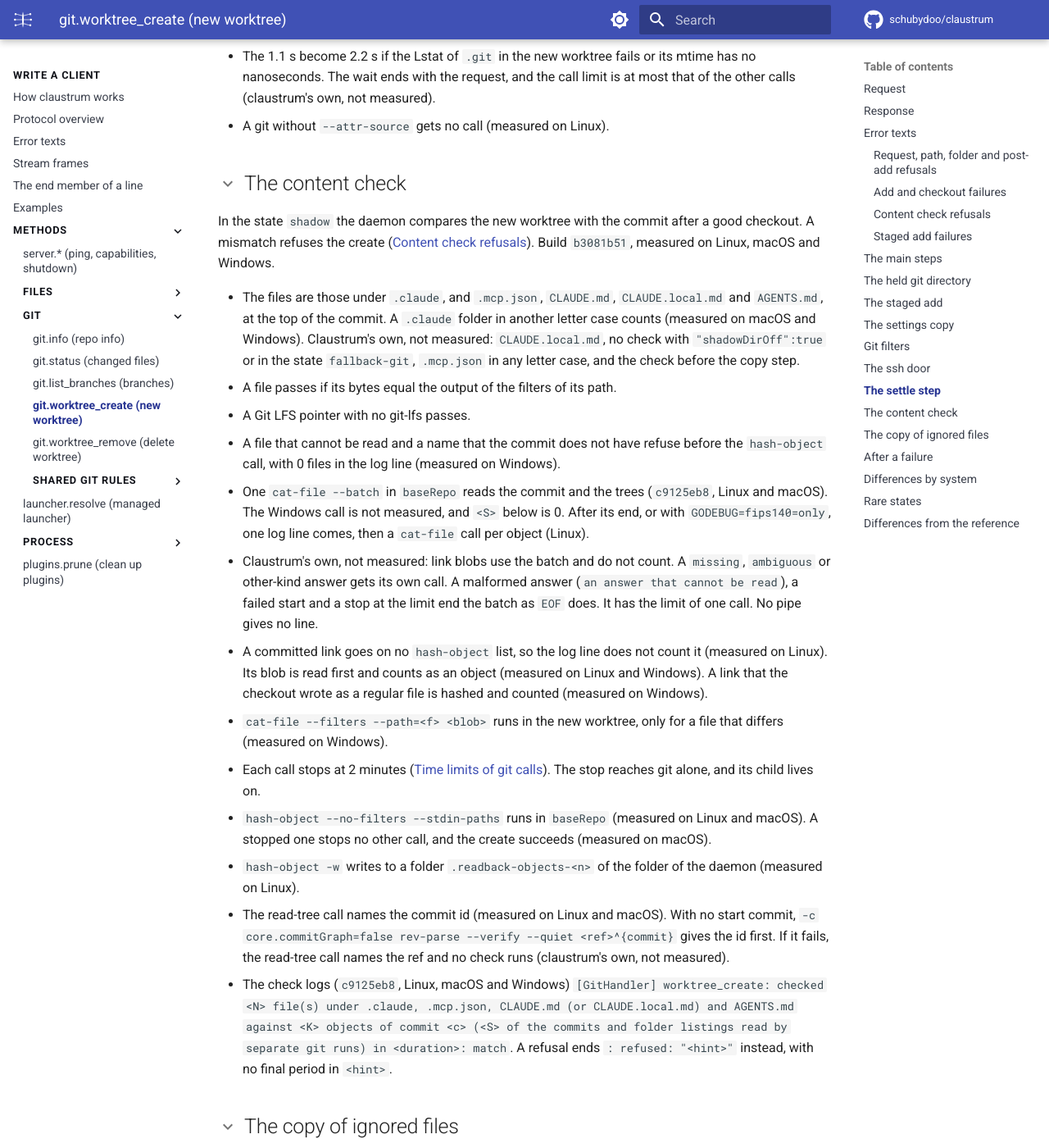
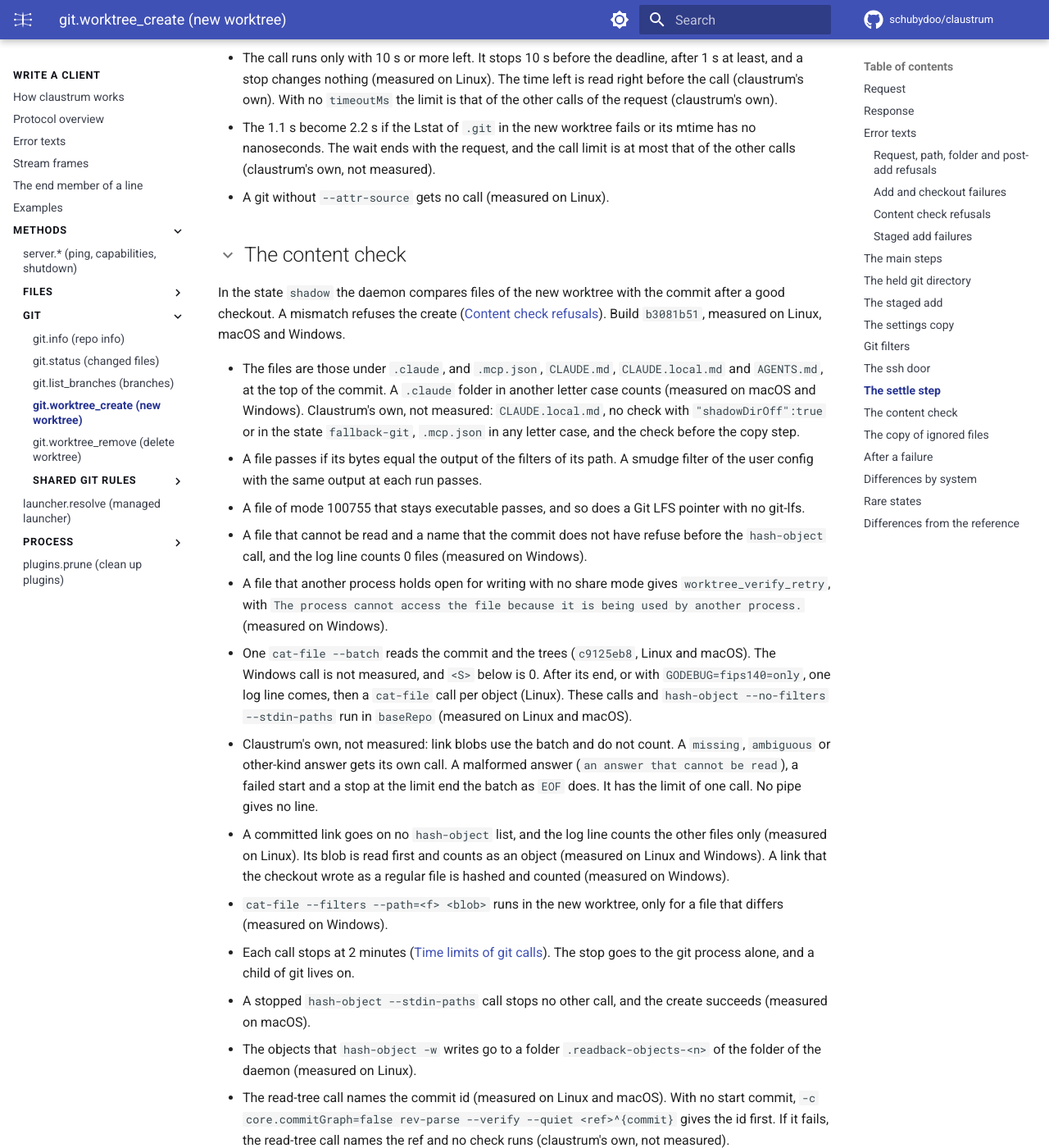
Before and after one commit to schubydoo/claustrum, an MkDocs documentation site: the page built from docs/protocol/git-worktree-create.md, in a window 1280 px wide and 1400 px high, scrolled down 18893 px. Shown: the whole window at 82% size. Built offline with MkDocs 1.6.1 and Material for MkDocs 9.7.7, drawn with Linux system fonts in a browser that asks for light colours; comment, search, counter and statistics services are not loaded; some of the changed text lies outside the part shown.

Commit message:
docs(git): restore cut sentences and raise the create page limit
The sentences of other authors that bb769259 cut come back as they were.
The limit of the create page rises to 11652 for the claim fix of a
review (decision-080).

Co-Authored-By: Claude Opus 5.5 <noreply@anthropic.com>

```diff
--- a/docs/protocol/git-worktree-create.md
+++ b/docs/protocol/git-worktree-create.md
@@ -55,7 +55,7 @@ Decide by `errorCode` first.
 | `not_a_repo` | `baseRepo` is not a git repository, as with `refs` 0600 (build `52d82f0a`, Linux and macOS), or git itself does not accept it. A bare `baseRepo` gets this code too while the daemon works on its settings copy. |
 | `nested_base_repo` | `baseRepo` is inside a directory of managed worktrees ([the marker rule](git-list-branches.md#response)), or the daemon does not accept it as a trust root. A marker above the path as sent counts too (`b3081b51`, measured on Linux). A missing `baseRepo` gets `not_a_repo` (`b3081b51`, measured on Linux and macOS, and on Windows below a marker). Another missing cause, such as `<T>/missing/..` on Linux and macOS, is claustrum's own, not measured. On Windows `<out>\J\..\repo` (J a junction), `<T>\missing\..` and `<T>\t.txt\..` pass as the folder that `..` leaves, and the create makes the worktree there ([the walk](git-worktree-remove.md#where-the-paths-can-be), `b3081b51`, measured on Windows). A refused daemon count [answers first](git-rules-calls.md#where-each-method-answers-the-refusal) (from the code). |
 | `mkdir_failed` | The daemon cannot create a directory for the worktree. Or, with `worktreeRoot`, a git call or a `.git` test failed first. |
-| `worktree_add_failed` | `git worktree add`, the checkout or the `config.worktree` step failed. The text holds the message of git, or a refusal of the daemon before the add. |
+| `worktree_add_failed` | `git worktree add`, the checkout or the `config.worktree` step failed. The text holds the message of git, or a refusal of the daemon before the add. A `git worktree add` that runs 2 minutes is stopped. |
 | `repository_only_filter` | The checkout needs a git filter that only the git config of the repository defines. See [Git filters](#git-filters). |
 | `timeout` | The deadline of `timeoutMs` expired. |
 | `worktree_verify_content` | A file of [the content check](#the-content-check) does not match the commit, or is not executable though the commit records it so. |
@@ -252,19 +252,20 @@ In the state `shadow` a good checkout gets one more call: `git diff-files --quie
 
 ## The content check
 
-In the state `shadow` the daemon compares the new worktree with the commit after a good checkout. A mismatch refuses the create ([Content check refusals](#content-check-refusals)). Build `b3081b51`, measured on Linux, macOS and Windows.
+In the state `shadow` the daemon compares files of the new worktree with the commit after a good checkout. A mismatch refuses the create ([Content check refusals](#content-check-refusals)). Build `b3081b51`, measured on Linux, macOS and Windows.
 
 - The files are those under `.claude`, and `.mcp.json`, `CLAUDE.md`, `CLAUDE.local.md` and `AGENTS.md`, at the top of the commit. A `.claude` folder in another letter case counts (measured on macOS and Windows). Claustrum's own, not measured: `CLAUDE.local.md`, no check with `"shadowDirOff":true` or in the state `fallback-git`, `.mcp.json` in any letter case, and the check before the copy step.
-- A file passes if its bytes equal the output of the filters of its path.
-- A Git LFS pointer with no git-lfs passes.
-- A file that cannot be read and a name that the commit does not have refuse before the `hash-object` call, with 0 files in the log line (measured on Windows).
-- One `cat-file --batch` in `baseRepo` reads the commit and the trees (`c9125eb8`, Linux and macOS). The Windows call is not measured, and `<S>` below is 0. After its end, or with `GODEBUG=fips140=only`, one log line comes, then a `cat-file` call per object (Linux).
+- A file passes if its bytes equal the output of the filters of its path. A smudge filter of the user config with the same output at each run passes.
+- A file of mode 100755 that stays executable passes, and so does a Git LFS pointer with no git-lfs.
+- A file that cannot be read and a name that the commit does not have refuse before the `hash-object` call, and the log line counts 0 files (measured on Windows).
+- A file that another process holds open for writing with no share mode gives `worktree_verify_retry`, with `The process cannot access the file because it is being used by another process.` (measured on Windows).
+- One `cat-file --batch` reads the commit and the trees (`c9125eb8`, Linux and macOS). The Windows call is not measured, and `<S>` below is 0. After its end, or with `GODEBUG=fips140=only`, one log line comes, then a `cat-file` call per object (Linux). These calls and `hash-object --no-filters --stdin-paths` run in `baseRepo` (measured on Linux and macOS).
 - Claustrum's own, not measured: link blobs use the batch and do not count. A `missing`, `ambiguous` or other-kind answer gets its own call. A malformed answer (`an answer that cannot be read`), a failed start and a stop at the limit end the batch as `EOF` does. It has the limit of one call. No pipe gives no line.
-- A committed link goes on no `hash-object` list, so the log line does not count it (measured on Linux). Its blob is read first and counts as an object (measured on Linux and Windows). A link that the checkout wrote as a regular file is hashed and counted (measured on Windows).
+- A committed link goes on no `hash-object` list, and the log line counts the other files only (measured on Linux). Its blob is read first and counts as an object (measured on Linux and Windows). A link that the checkout wrote as a regular file is hashed and counted (measured on Windows).
 - `cat-file --filters --path=<f> <blob>` runs in the new worktree, only for a file that differs (measured on Windows).
-- Each call stops at 2 minutes ([Time limits of git calls](git-rules-calls.md#time-limits-of-git-calls)). The stop reaches git alone, and its child lives on.
-- `hash-object --no-filters --stdin-paths` runs in `baseRepo` (measured on Linux and macOS). A stopped one stops no other call, and the create succeeds (measured on macOS).
-- `hash-object -w` writes to a folder `.readback-objects-<n>` of the folder of the daemon (measured on Linux).
+- Each call stops at 2 minutes ([Time limits of git calls](git-rules-calls.md#time-limits-of-git-calls)). The stop goes to the git process alone, and a child of git lives on.
+- A stopped `hash-object --stdin-paths` call stops no other call, and the create succeeds (measured on macOS).
+- The objects that `hash-object -w` writes go to a folder `.readback-objects-<n>` of the folder of the daemon (measured on Linux).
 - The read-tree call names the commit id (measured on Linux and macOS). With no start commit, `-c core.commitGraph=false rev-parse --verify --quiet <ref>^{commit}` gives the id first. If it fails, the read-tree call names the ref and no check runs (claustrum's own, not measured).
 - The check logs (`c9125eb8`, Linux, macOS and Windows) `[GitHandler] worktree_create: checked <N> file(s) under .claude, .mcp.json, CLAUDE.md (or CLAUDE.local.md) and AGENTS.md against <K> objects of commit <c> (<S> of the commits and folder listings read by separate git runs) in <duration>: match`. A refusal ends `: refused: "<hint>"` instead, with no final period in `<hint>`.
 
@@ -277,7 +278,7 @@ After the checkout, the daemon copies two sets of files from `baseRepo` into the
 
 Neither set includes `.claude/worktrees` or Claude's session state under `.claude/`, for example `checkpoints`, `mailbox` and `scheduled_tasks.json`.
 
-Each copy is a new file with mode `0666` less the umask. The daemon skips symbolic links. A copy does not replace a file or a link that the checkout made.
+Each copy is a new file with mode `0666` less the umask, not its source mode. The daemon skips symbolic links. A copy does not replace a file or a link that the checkout made.
 
 A failed copy does not fail the request. If the deadline of `timeoutMs` expires during the copy, the request fails with `timeout`. A scan of ignored files stops at 10 minutes ([Time limits of git calls](git-rules-calls.md#time-limits-of-git-calls)). Then nothing is copied, the `.claude/` pass included (claustrum's own, not measured).
 
```
Also changed, not shown: other parts of docs/protocol/git-worktree-create.md (+2 -2 lines), 1 other file.
